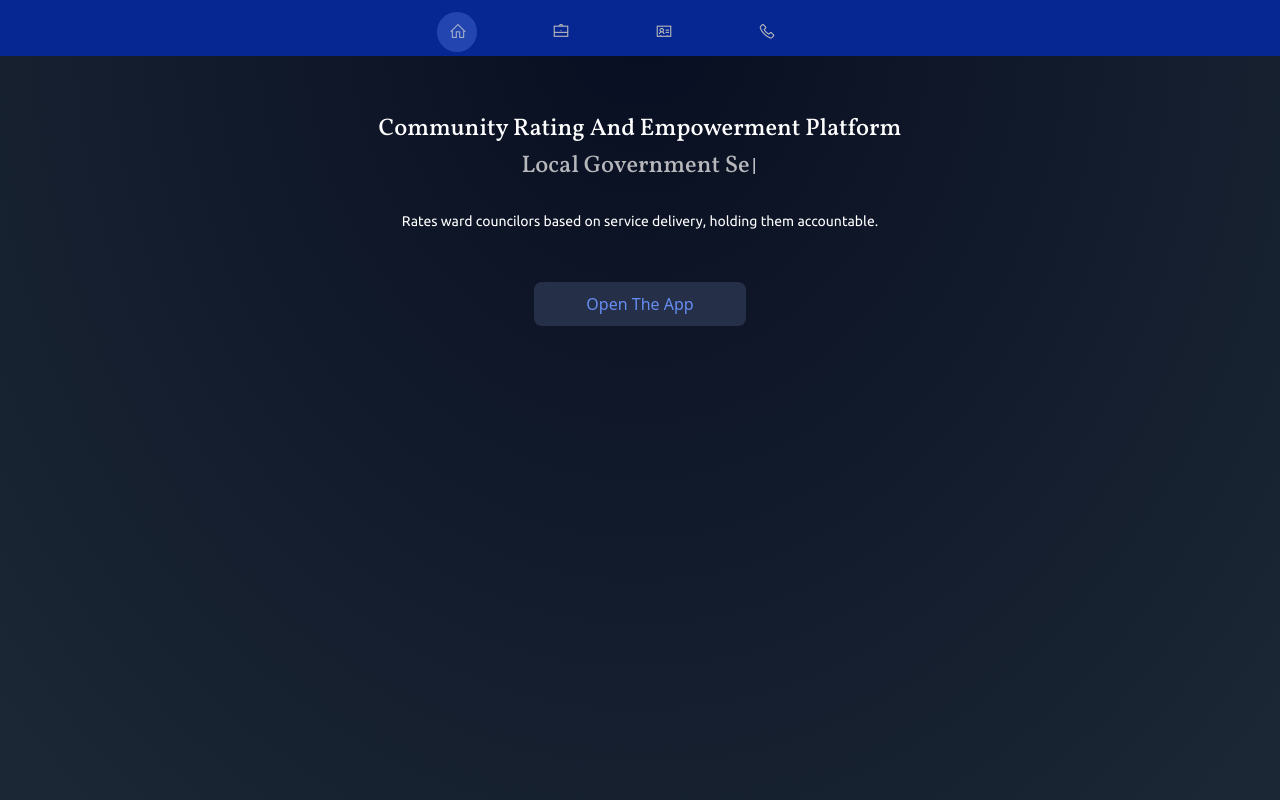
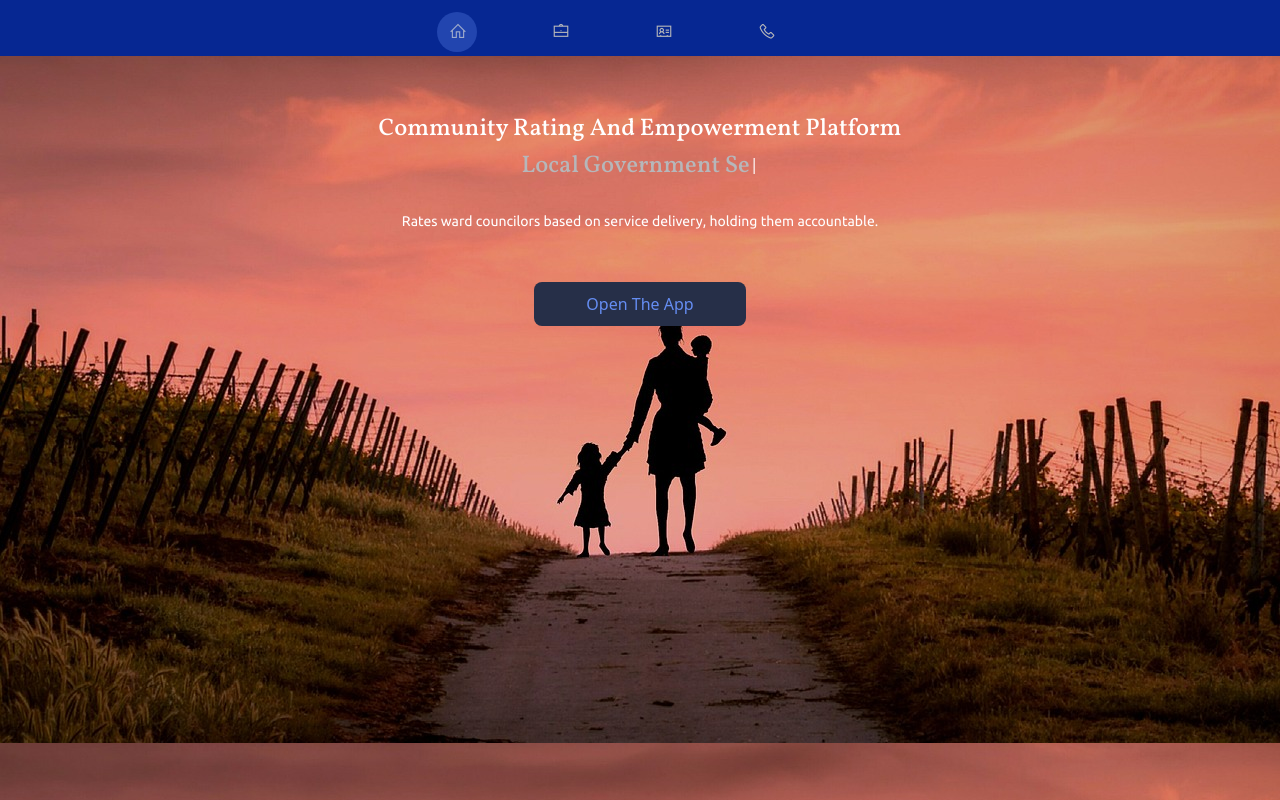
Before and after one commit to Sicelumusa1/Portfolio-Landing-Page, a plain HTML site: page index.html in a window 1280 px wide. Drawn offline with nearby package versions, Linux system fonts and the light colour scheme.

Commit message:
changed home page background

```diff
--- a/assets/scss/_home.scss
+++ b/assets/scss/_home.scss
@@ -1,5 +1,6 @@
 #home {
   height: 100vh;
+  background-image: url('/assets/images/mother.jpg');
     .intro {
       padding-top: 115px;
       display: flex;
```
Also changed, not shown: assets/css/main.css, assets/images/mother.jpg (added), 1 other file.
